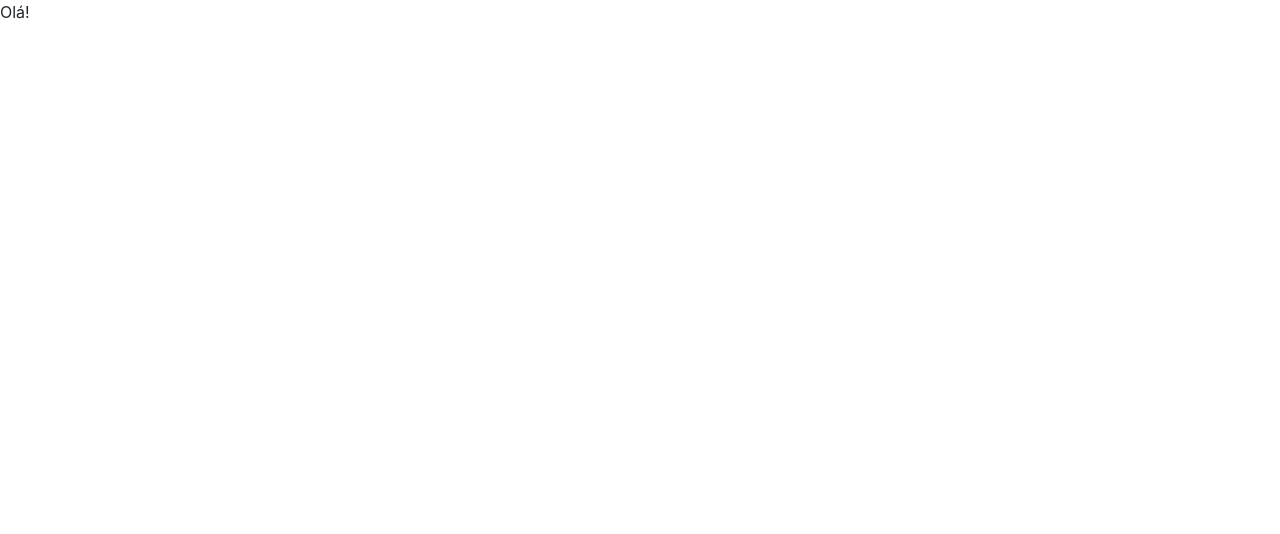
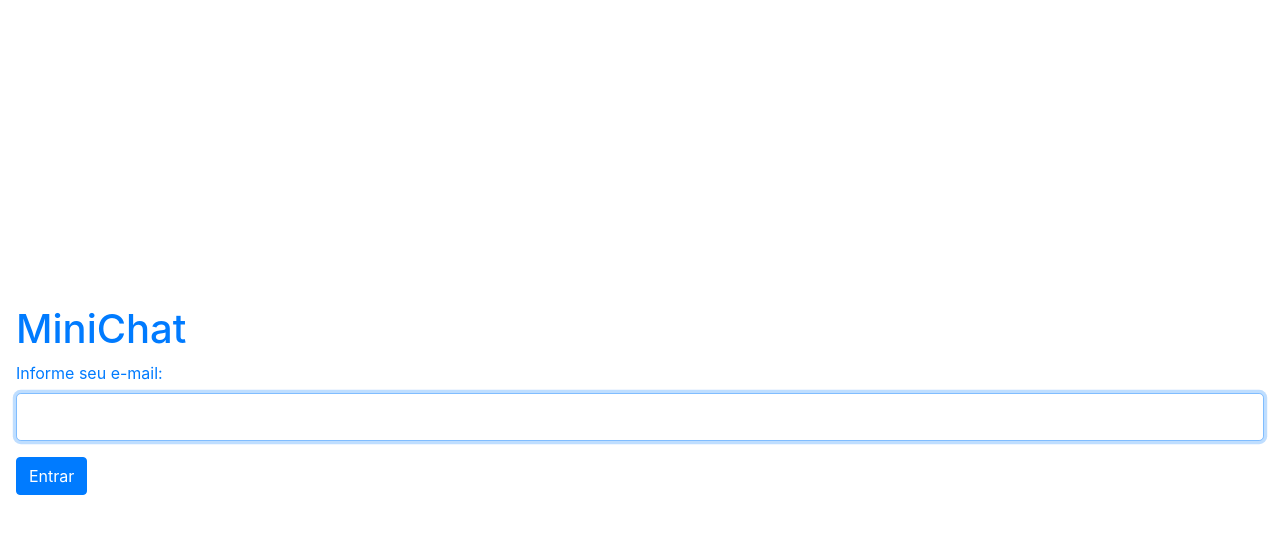
Before and after one commit to jaisonschmidt/fsj-react-basic, a React (Create React App) app: page / in a window 1280 px wide. Shown: the top 534 px of the page. Built offline with nearby package versions, Linux system fonts and the light colour scheme.

Commit message:
Finalização do encontro de 22/09

```diff
--- a/package.json
+++ b/package.json
@@ -7,8 +7,10 @@
     "@testing-library/react": "^9.3.2",
     "@testing-library/user-event": "^7.1.2",
     "bootstrap": "^4.5.2",
+    "node-sass": "^4.14.1",
     "react": "^16.13.1",
     "react-dom": "^16.13.1",
+    "react-router-dom": "^5.2.0",
     "react-scripts": "3.4.3"
   },
   "scripts": {
--- a/src/App.jsx
+++ b/src/App.jsx
@@ -1,13 +1,27 @@
 import React from "react";
+
+import { BrowserRouter as Router, Switch, Route } from "react-router-dom";
 
 import Login from "./pages/Login";
 import Chat from "./pages/Chat";
 
 const App = () => {
   return (
-    <>
-      <div>Olá!</div>
-    </>
+    <Router>
+      <Switch>
+        <Route exact path="/">
+          <Login />
+        </Route>
+
+        <Route path="/login">
+          <Login />
+        </Route>
+
+        <Route path="/chat">
+          <Chat />
+        </Route>
+      </Switch>
+    </Router>
   );
 };
 
--- /dev/null
+++ b/src/assets/scss/_variables.scss
@@ -0,0 +1,10 @@
+$primary: #007bff;
+$secondary: red;
+
+$media-md: 768px;
+
+@mixin md {
+  @media (min-width: #{$media-md}) {
+    @content;
+  }
+}
--- /dev/null
+++ b/src/assets/scss/global.scss
@@ -0,0 +1,15 @@
+html,
+body,
+#root {
+  height: 100%;
+}
+
+#root {
+  display: flex;
+  flex-direction: column;
+  justify-content: space-around;
+}
+
+.wrapper {
+  margin: 1rem;
+}
--- a/src/index.js
+++ b/src/index.js
@@ -5,6 +5,8 @@ import App from "./App";
 
 import "bootstrap/dist/css/bootstrap.css";
 
+import "./assets/scss/global.scss";
+
 ReactDOM.render(
   <React.StrictMode>
     <App />
--- a/src/pages/Login/index.jsx
+++ b/src/pages/Login/index.jsx
@@ -1,9 +1,37 @@
-import React from "react";
+import React, { useEffect, useRef } from "react";
+
+import { Button } from "../../components/atomic/Button";
+import { Input } from "../../components/atomic/Input";
+
+import style from "./index.module.scss";
 
 const Login = () => {
+  const textEmail = useRef(null);
+
+  useEffect(() => {
+    // document.getElementById("loginEmail").focus();
+    document.title = "Login";
+    textEmail.current.focus();
+  }, []);
+
   return (
-    <div>
-      <h1>Login</h1>
+    <div className={`wrapper ${style.loginPage}`}>
+      <h1>MiniChat</h1>
+
+      <form>
+        <div className="form-group">
+          <label htmlFor="loginEmail">Informe seu e-mail:</label>
+
+          <input
+            type="email"
+            id="loginEmail"
+            className="form-control form-control-lg"
+            ref={textEmail}
+          />
+        </div>
+
+        <Button type="submit">Entrar</Button>
+      </form>
     </div>
   );
 };
--- /dev/null
+++ b/src/pages/Login/index.module.scss
@@ -0,0 +1,5 @@
+@import "../../assets/scss/variables";
+
+.loginPage {
+  color: $primary;
+}
```
Also changed, not shown: 1 other file (tests, documents, lock files or other folders).
